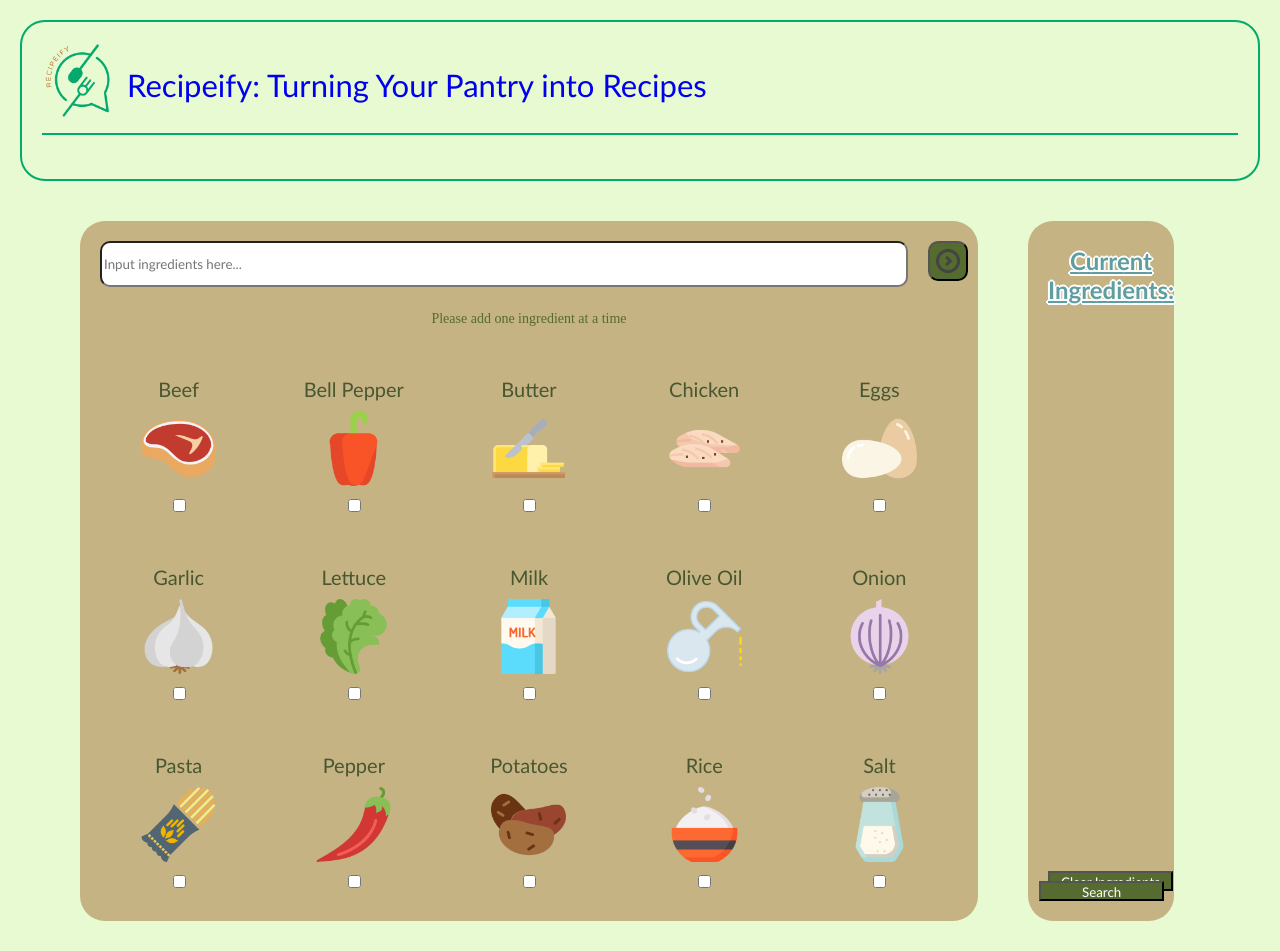
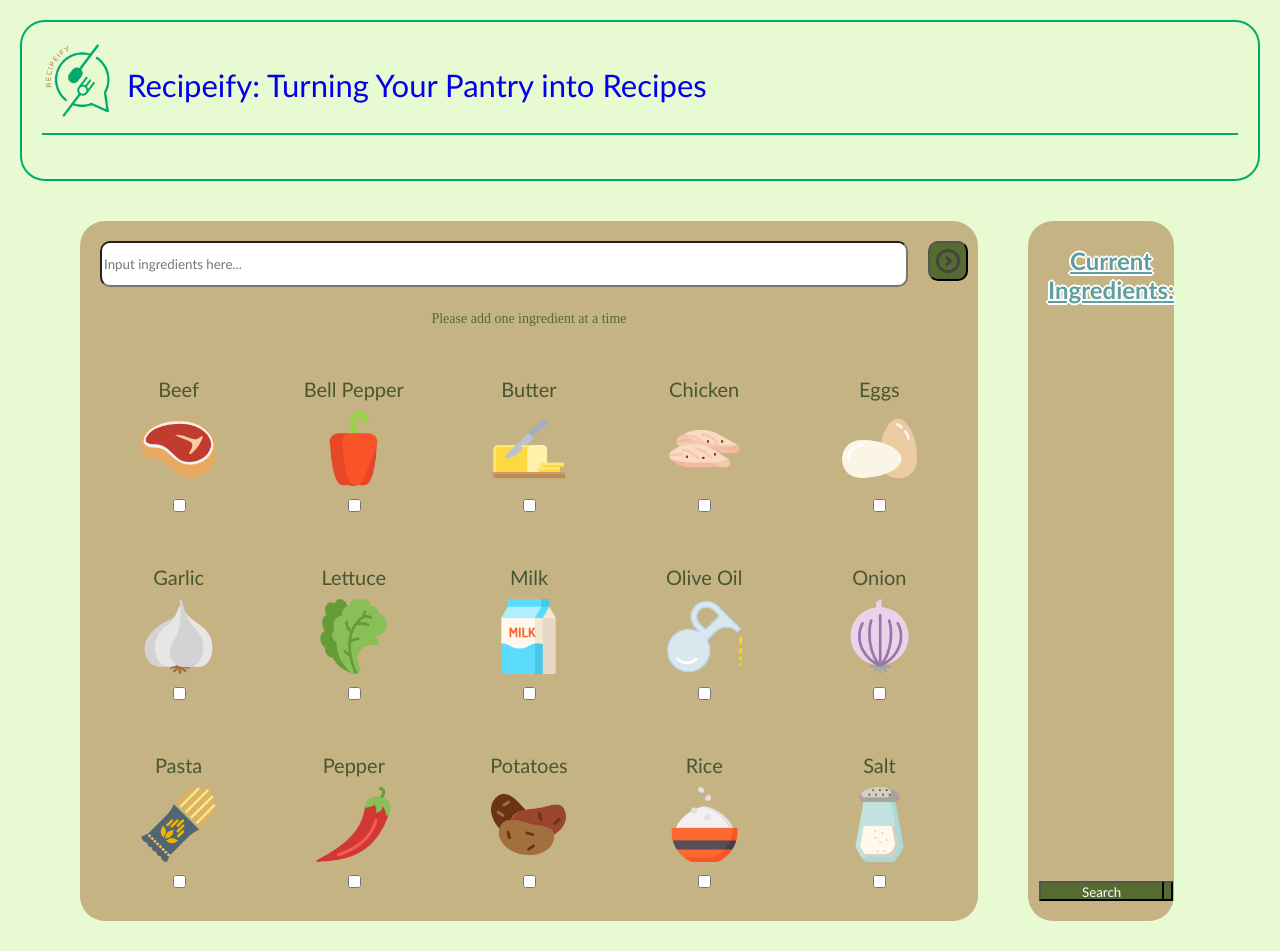
Before and after one commit to SoulaiVang/Recipify, a React (Create React App) app: page / in a window 1280 px wide. Built offline with nearby package versions, Linux system fonts and the light colour scheme.

Commit message:
quick hotfix

```diff
--- a/src/IngredientPage.css
+++ b/src/IngredientPage.css
@@ -168,7 +168,7 @@ label {
   background-color: darkolivegreen;
   color: white;
   position: absolute;
-  bottom: 20px;
+  bottom: 10px;
   left: 10px;
   margin-top: 20px;
   font-family: Calibri;
```
